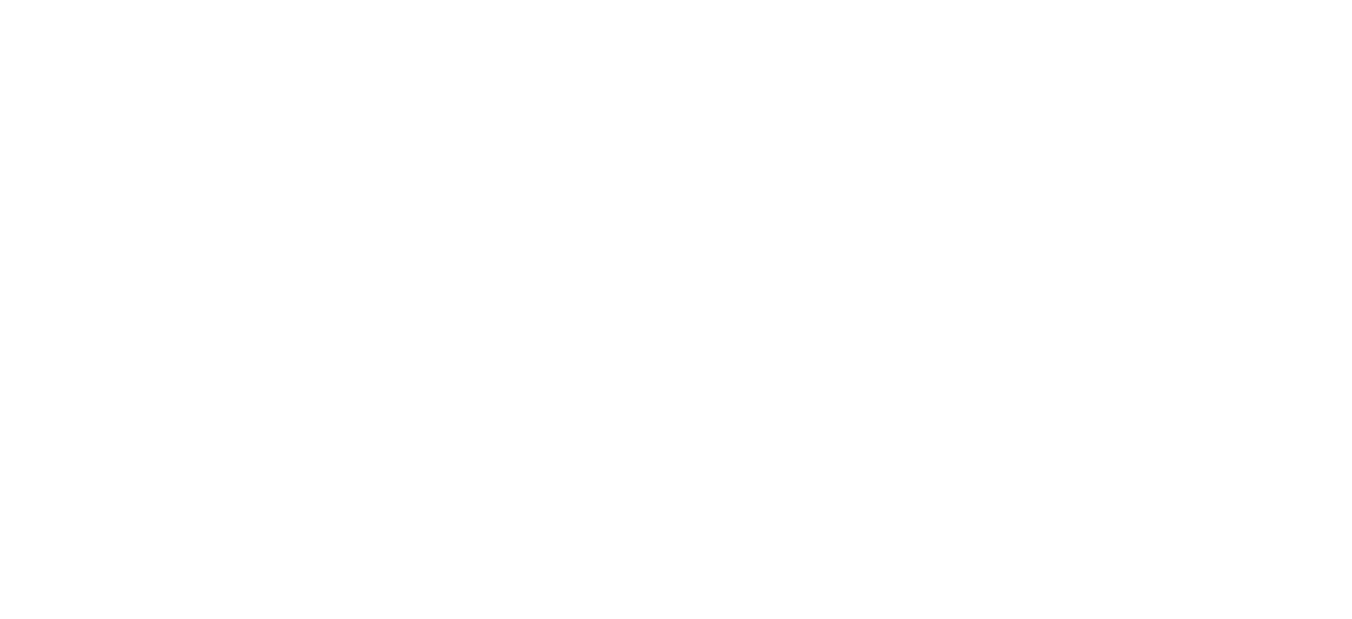
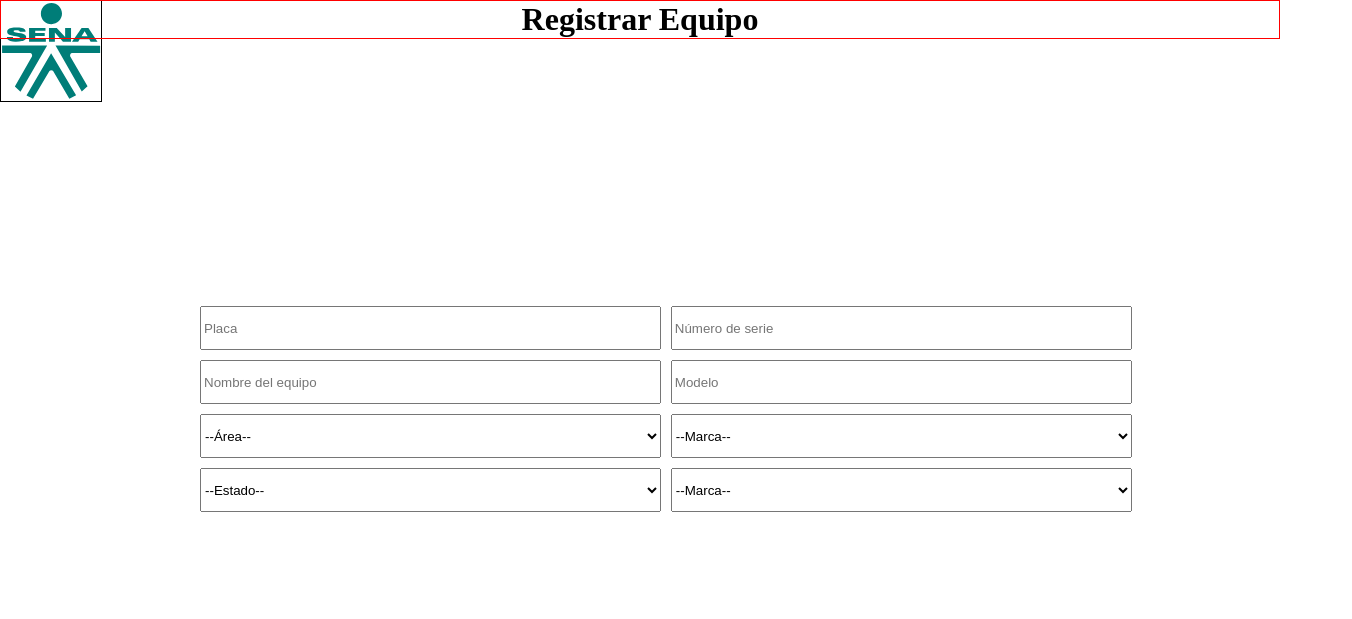
Before and after one commit to santiago377/moduloEquipos, a plain HTML site: page resources/view/registrarEquipos.html in a window 1280 px wide. Shown: the whole page, 1352 px wide, since content can reach past the window. Drawn offline with Linux system fonts and the light colour scheme.

Commit message:
add form

```diff
--- a/resources/css/style.css
+++ b/resources/css/style.css
@@ -46,6 +46,41 @@ body {
 
 /* ACA VAS A TRABAJAR TODO EL ESTILO DE TU MÓDULO. */
 
+#logo {
+  width: 100px;
+  margin: 0;
+  border: 1px solid black;
+}
+
+#title {
+  margin-top: 0;
+  border: 1px solid red;
+  text-align: center;
+
+}
+
+.title-section {
+  justify-content: center;
+  position: absolute;
+  top: 0px;
+  text-align: center;
+  width: 100%;
+}
+
+.containerRegistrarEquipos {
+  text-align: center;
+  margin: 200px;
+  width: 90%;
+}
+
+.containerRegistrarEquipos form {
+  display: grid;
+  grid-template-columns: repeat(2, 40%);
+  grid-template-rows: repeat(4, 40%);
+  gap: 10px;
+}
+
+
 /* ALEJANDRO CERON REGISTRAR EQUIPO FIN  */
 
 /* ---- */
--- a/resources/view/registrarEquipos.html
+++ b/resources/view/registrarEquipos.html
@@ -0,0 +1,52 @@
+<!DOCTYPE html>
+<html lang="en">
+<head>
+  <meta charset="UTF-8">
+  <meta name="viewport" content="width=device-width, initial-scale=1.0">
+  <link rel="stylesheet" href="../css/style.css">
+  <title>Registrar Equipo</title>
+</head>
+<body>
+
+  <div class="header-section">
+    <img src="../img/senaLogo.svg" alt="" id="logo">
+  </div>
+  <div class="title-section">
+    <h1 id="title">Registrar Equipo</h1>
+  </div>
+  <div class="containerRegistrarEquipos">
+    <form action="#" method="POST" class="form">
+      <input type="text" placeholder="Placa">
+      <input type="number" name="" id="" placeholder="Número de serie">
+      <input type="text" placeholder="Nombre del equipo">
+      <input type="text" name="" id="" placeholder="Modelo">
+      <select name="Marca" id="marca-select">
+        <option value="">--Área--</option>
+        <option value="1">Marca #1</option>
+        <option value="2">Marca #2</option>
+        <option value="3">Marca #3</option>
+      </select>
+      <select name="Area" id="area-select">
+        <option value="">--Marca--</option>
+        <option value="1">Area #1</option>
+        <option value="2">Area #2</option>
+        <option value="3">Area #3</option>
+      </select>
+      <select name="Estado" id="estado-select">
+        <option value="">--Estado--</option>
+        <option value="1">Disponible</option>
+        <option value="2">Mantenimiento</option>
+        <option value="3">Prestado</option>
+      </select>
+      <select name="Area" id="area-select">
+        <option value="">--Marca--</option>
+        <option value="1">Area #1</option>
+        <option value="2">Area #2</option>
+        <option value="3">Area #3</option>
+      </select>
+    </form>
+  </div>
+
+
+</body>
+</html>
```
